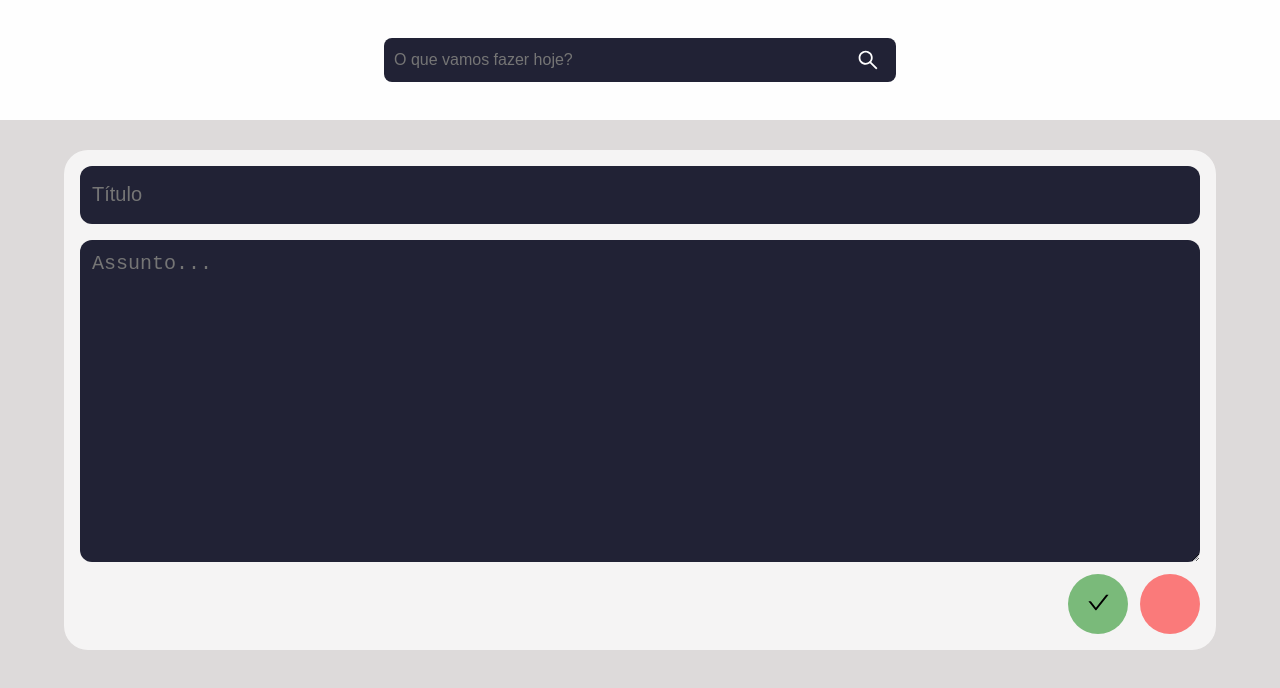
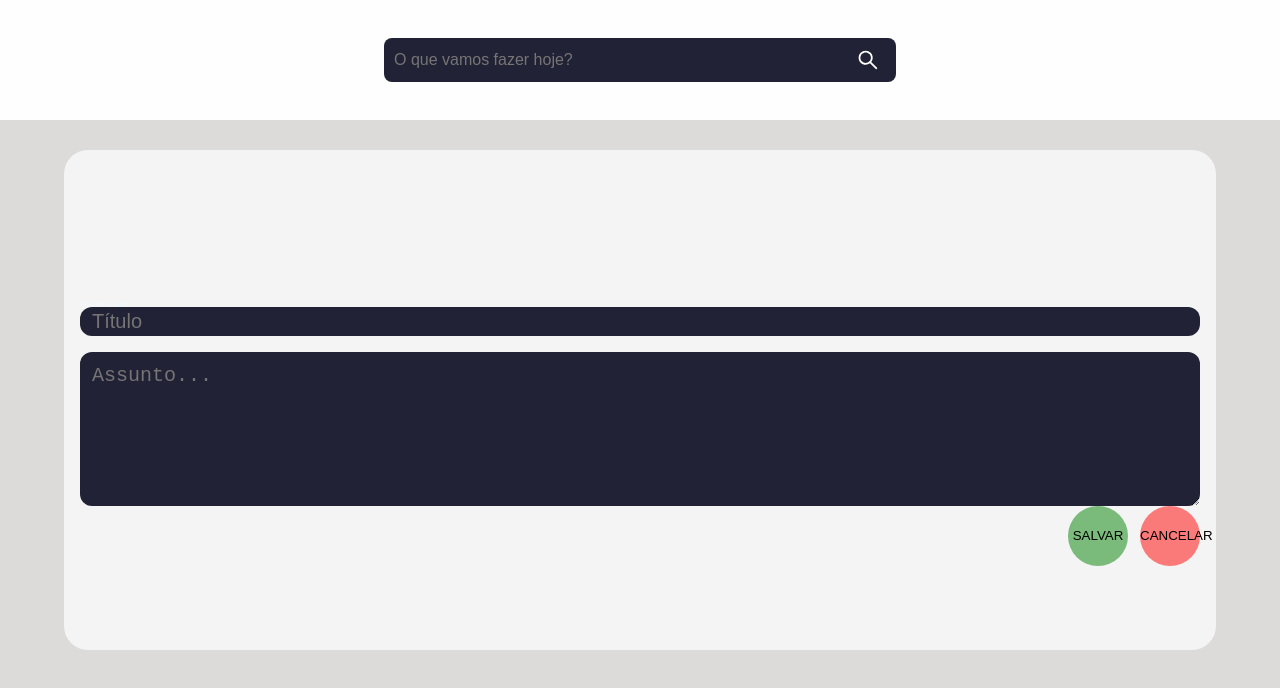
Before and after one commit to Fernando-Filho/Anotacoes, a React (Create React App) app in the folder anotacoes/: page / in a window 1280 px wide. Both pictures are taken after a click on the button 1225 px from the left and 745 px from the top of the page. Shown: the top 688 px of the page. Built offline with nearby package versions, Linux system fonts and the light colour scheme.

Commit message:
Um novo container para melhor posicionar.

```diff
--- a/anotacoes/src/components/CreateNewNote/Index.js
+++ b/anotacoes/src/components/CreateNewNote/Index.js
@@ -32,6 +32,9 @@ const CreateNewNote = (props) => {
         return(
             <form className="CreateNewNote"  onSubmit={handleCreateNewNote}>
 
+                <div className="Modal">
+
+                    <h1>Crie sua anotação</h1>
 
                     <div className="Inputs">
 
@@ -52,16 +55,18 @@ const CreateNewNote = (props) => {
 
                         <button type="submit"
                                 onClick={handleCreateNewNote}>
-                                <AiOutlineCheck
+                                    {/* <AiOutlineCheck
                                         size={25}
-                                    color="var(--Preto1)"/>
+                                        color="var(--Preto1)"/> */}
+
+                                    <span>SALVAR</span>
                         </button>
 
                         <button type="reset"
                                 onClick={handleExitCreateNewNote}
-                            />
+                                >CANCELAR</button>
                     </div>
-
+                </div>
             </form>
         )
     }
```
Lines whose indentation alone changed are shown as unchanged.
